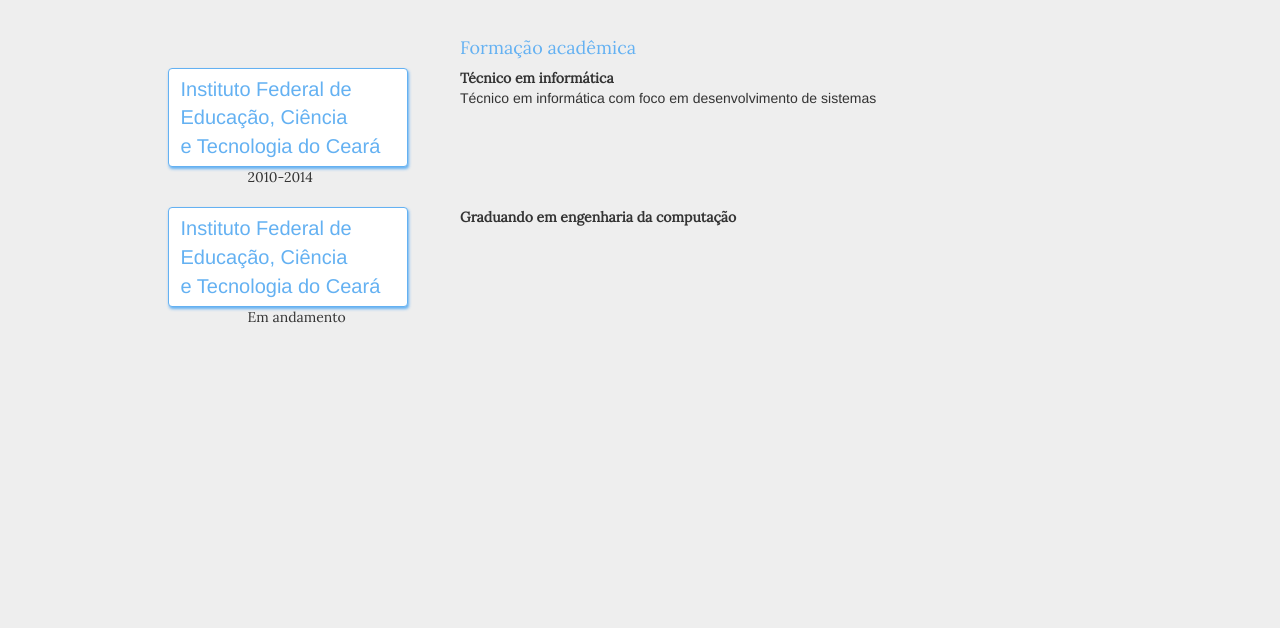
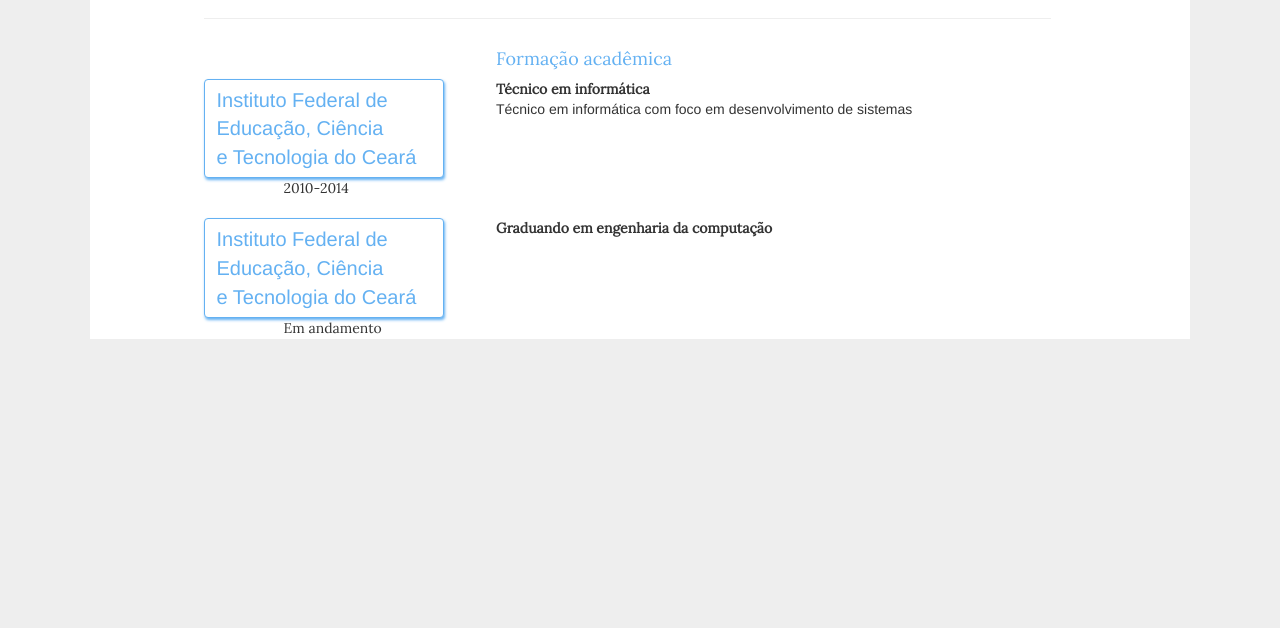
Before and after one commit to alcidesjunior/curriculo, a plain HTML site: page index.html in a window 1280 px wide. Shown: the part 172-800 px from the top of the page. Drawn offline with Linux system fonts and the light colour scheme.

Commit message:
atualizacao

```diff
--- a/index.html
+++ b/index.html
@@ -85,7 +85,7 @@ h5{
 
 
     </style>
-    <section>
+    <section class="draw-border">
       <br>
       <article class="container">
           <div class="row vertical-divider">
```
